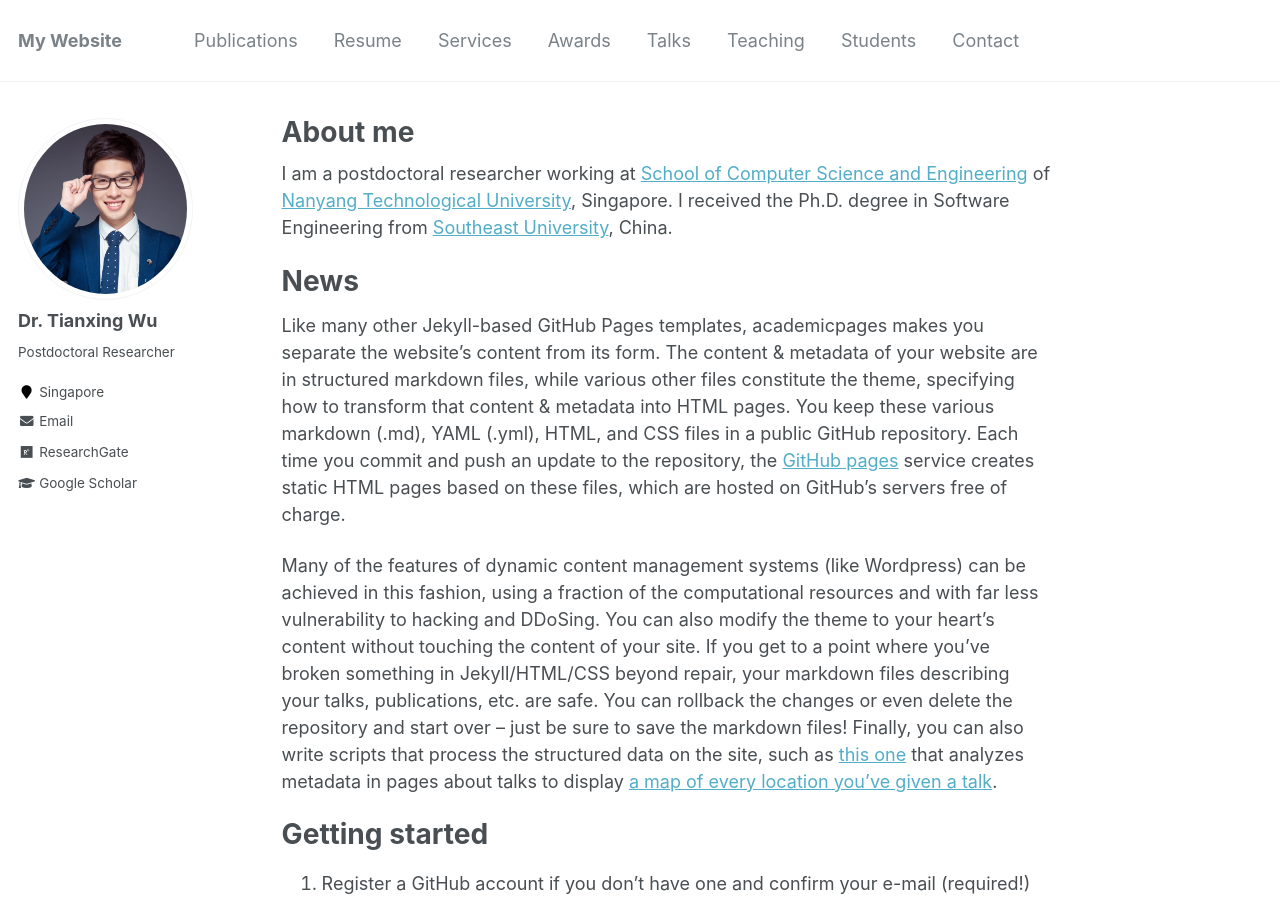
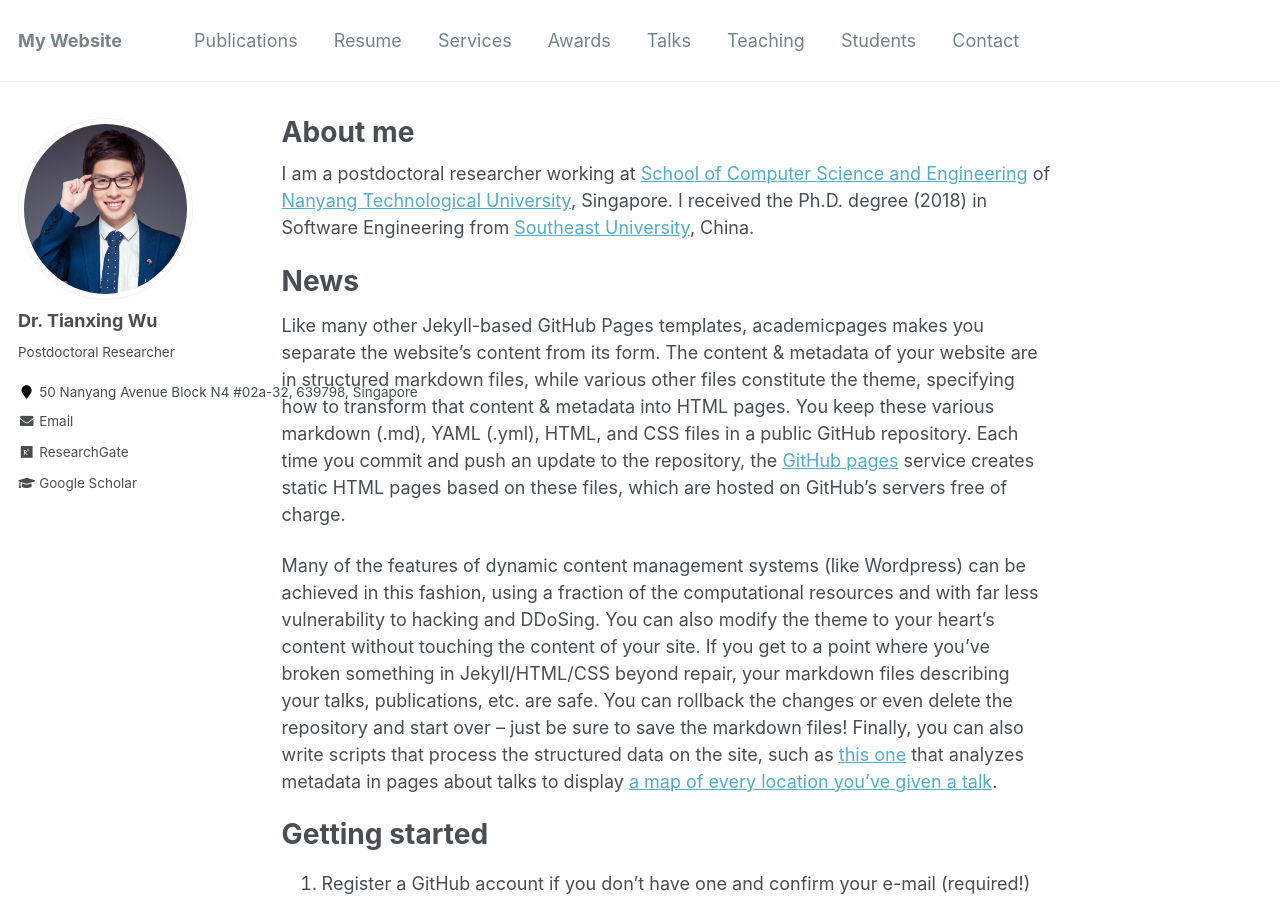
Before and after one commit to tianxing-wu/tianxing-wu.github.io, a Jekyll site: the page built from _pages/about.md, in a window 1280 px wide and 900 px high. Built offline with Jekyll 4.4.1, drawn with Linux system fonts in a browser that asks for light colours.

Commit message:
site update

```diff
--- a/_config.yml
+++ b/_config.yml
@@ -83,7 +83,7 @@ author:
   name             : "Dr. Tianxing Wu"
   avatar           : "wtx.png"
   bio              : "Postdoctoral Researcher"
-  location         : "Singapore"
+  location         : "50 Nanyang Avenue Block N4 #02a-32, 639798, Singapore"
   employer         :
   pubmed           :
   googlescholar    : "https://scholar.google.com/citations?user=VE7OlAkAAAAJ"
--- a/_pages/about.md
+++ b/_pages/about.md
@@ -8,7 +8,7 @@ redirect_from:
   - /about.html
 ---
 
-I am a postdoctoral researcher working at [School of Computer Science and Engineering](http://scse.ntu.edu.sg) of [Nanyang Technological University](https://www.ntu.edu.sg), Singapore. I received the Ph.D. degree in Software Engineering from [Southeast University](https://www.seu.edu.cn), China.
+I am a postdoctoral researcher working at [School of Computer Science and Engineering](http://scse.ntu.edu.sg) of [Nanyang Technological University](https://www.ntu.edu.sg), Singapore. I received the Ph.D. degree (2018) in Software Engineering from [Southeast University](https://www.seu.edu.cn), China.
 
 News
 ======
```
Also changed, not shown: 2 other files.
